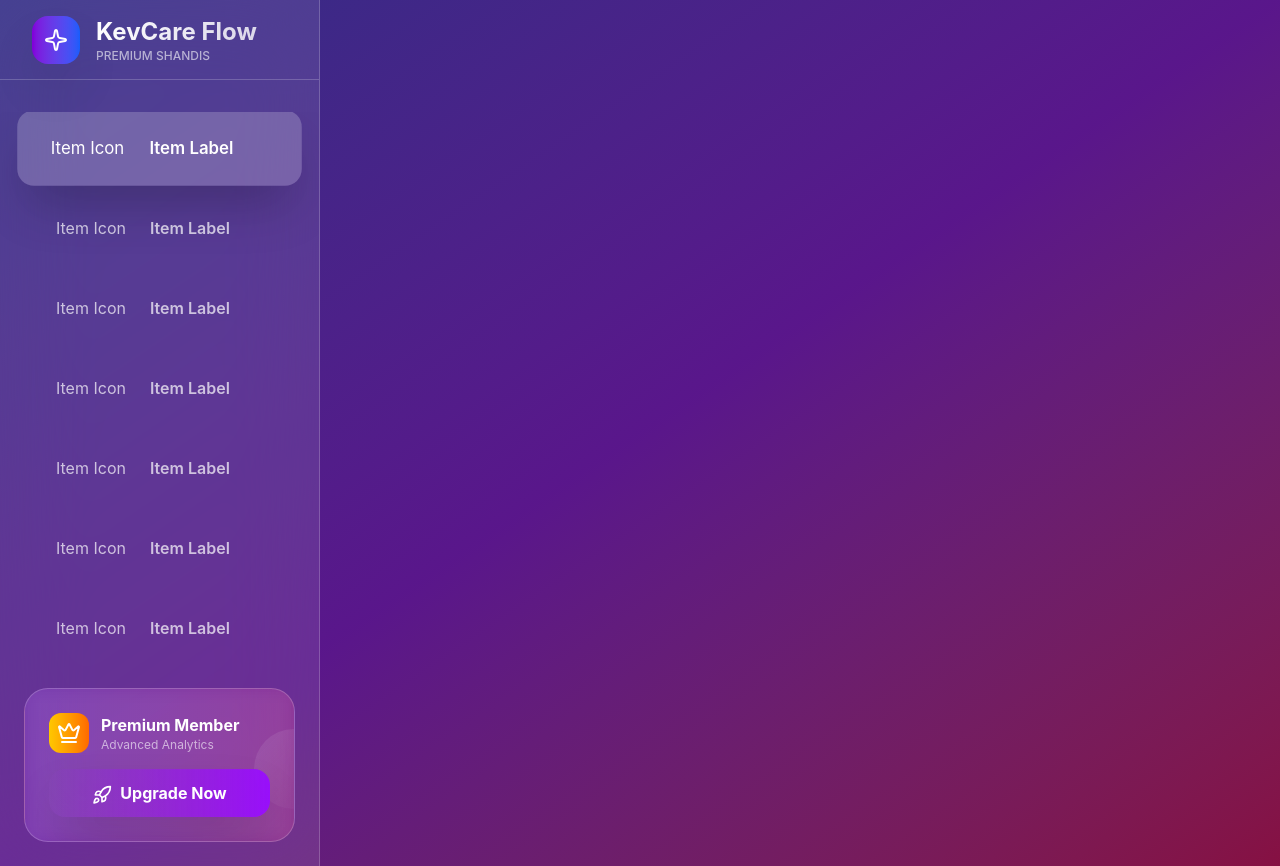
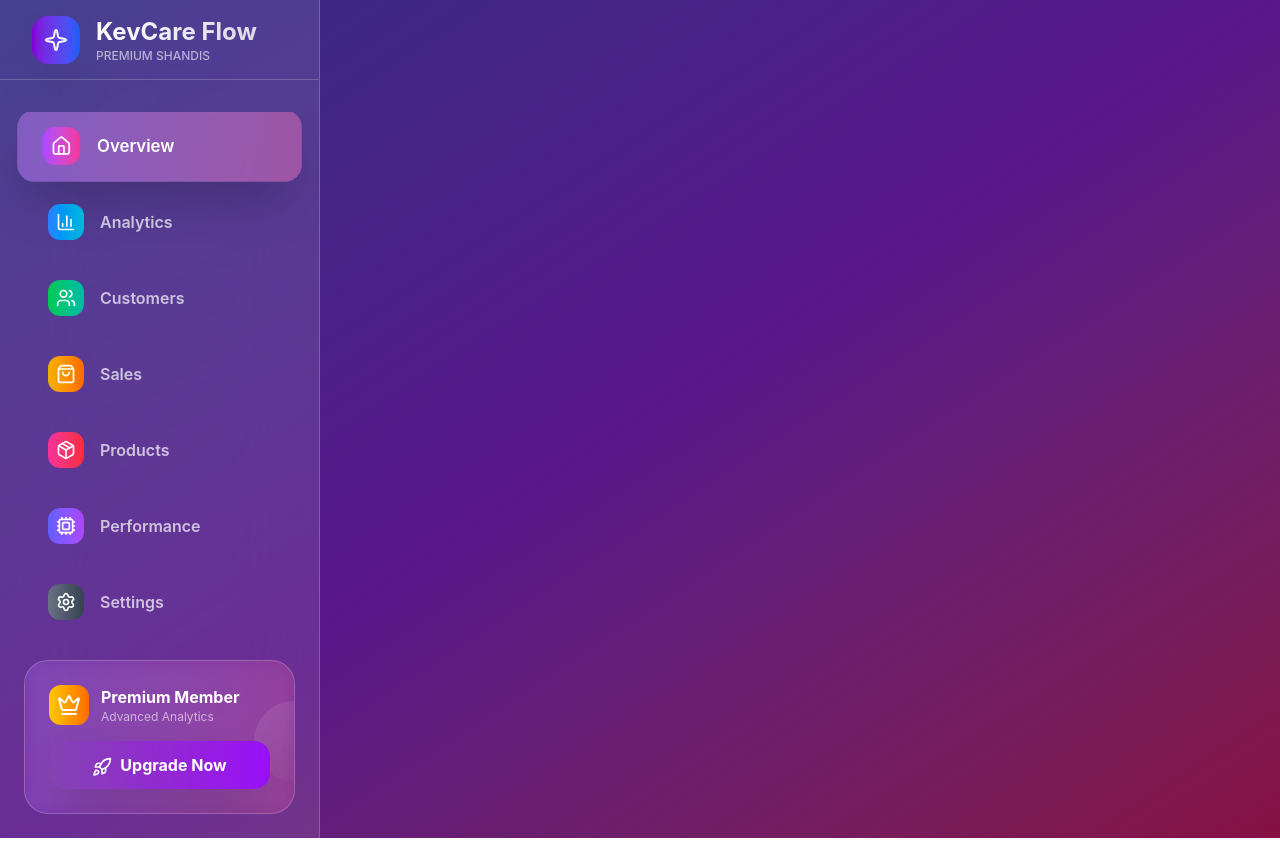
Before and after one commit to KevCareSA/Mini-Hackathons, a React (Vite) app in the folder DashBoard/: page / in a window 1280 px wide. After the commit the page ends 838 px from the top, so only its background shows below. Built offline with nearby package versions, Linux system fonts and the light colour scheme.

Commit message:
feat: implement glassmorphism sidebar with branding, icons, and responsive toggle

```diff
--- a/DashBoard/src/components/Sidebar.jsx
+++ b/DashBoard/src/components/Sidebar.jsx
@@ -40,15 +40,19 @@ function Sidebar({ sidebar, setSidebarOpen, activeTab, setActiveTab }) {
                 {menuItems.map((item) => {
                     return (
                         <button key={item.id}
-                         className={`w-full flex items-center px-6 py-4 text-left rounded-2xl transition-all duration-300 group relative overflow-hidden ${activeTab === item.id ? "bg-white/20 text-white shadow-2xl scale-105": "text-white/70 hover:text-white hover:bg-white/10 hover:scale-105" }`}>
-                            {/* conditional rendering */}
-                            {/* <div className={'absolute inset-0 bg-gradient-to-r opacity-30 rounded-2xl'}>
-                            </div> */}
-                            <div className={'p-2 rounded-xl bg-gradient-to-r mr-4 group-hover:scale-110 transition-all duration-300 relative z-10'}>
-                                Item Icon
+                         className={`w-full flex items-center px-6 py-4 text-left rounded-2xl transition-all duration-300 group relative overflow-hidden ${activeTab === item.id ? "bg-white/20 text-white shadow-2xl scale-105": "text-white/70 hover:text-white hover:bg-white/10 hover:scale-105" }`}
+                            onClick={() => { setActiveTab(item.id); setSidebarOpen(false); }}>
+
+                        {/* conditional rendering */}
+                            {activeTab === item.id && (
+                                <div className={`absolute inset-0 bg-gradient-to-r ${item.gradient} opacity-30 rounded-2xl`}>
+                            </div>)}
+
+                            <div className={`p-2 rounded-xl bg-gradient-to-r mr-4 group-hover:scale-110 transition-all duration-300 relative z-10 ${item.gradient}`}>
+                                <item.icon className="w-5 h-5 text-white" />
                             </div>
                             <span className='font-semibold relative z-10'>
-                                Item Label
+                                {item.label}
                             </span>
                         </button>
                     );
```
